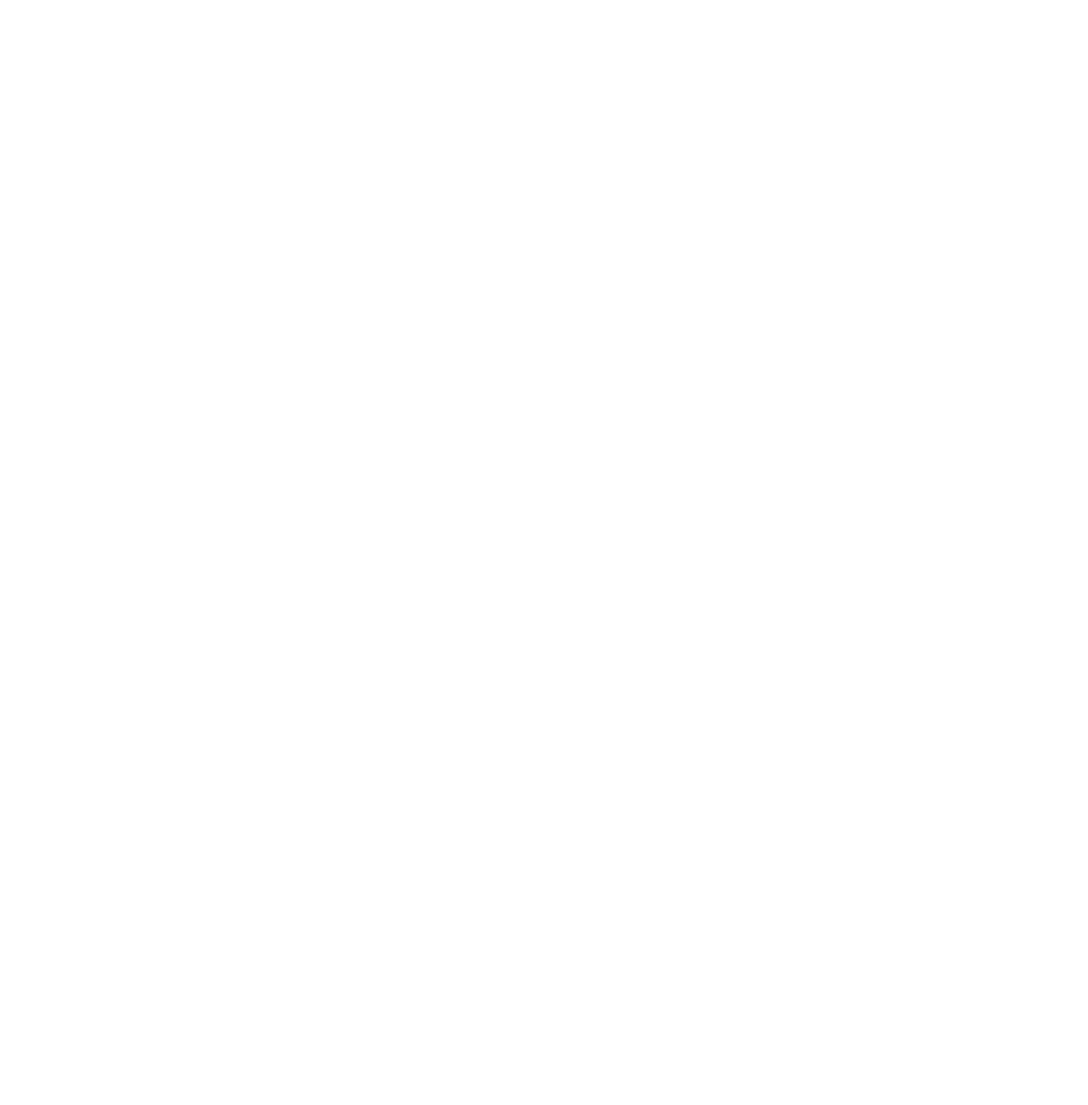
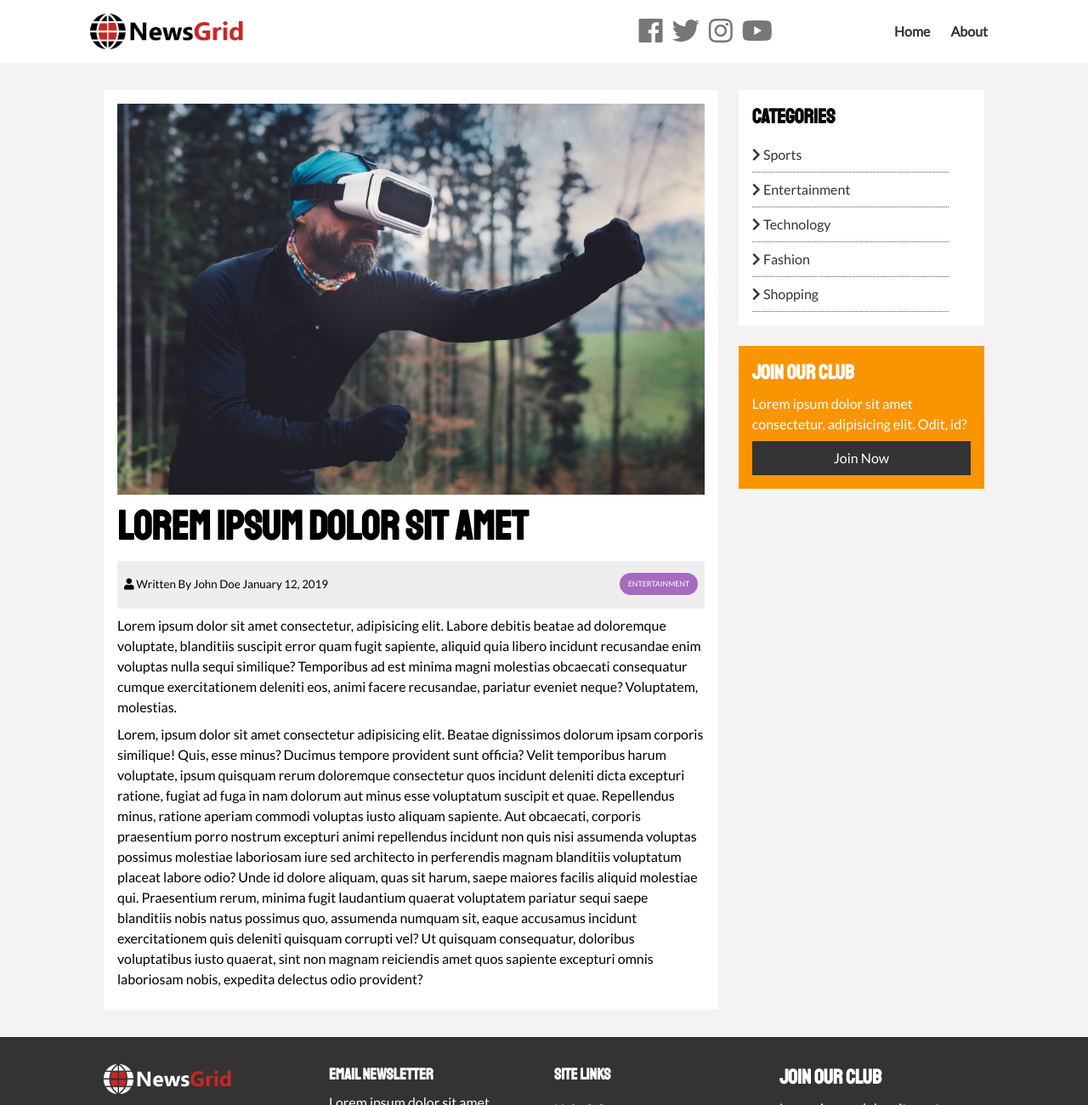
Before and after one commit to RehanY147/news-grid, a plain HTML site: page article.html in a window 1280 px wide. Shown: the top 1300 px of the page at 85% size. Before the commit the page ends 800 px from the top, so only its background shows below. Drawn offline with Linux system fonts and the light colour scheme.

Commit message:
Article page done

```diff
--- a/about.html
+++ b/about.html
@@ -0,0 +1,107 @@
+<!DOCTYPE html>
+<html lang="en">
+
+<head>
+    <meta charset="UTF-8">
+    <meta name="viewport" content="width=device-width, initial-scale=1.0">
+    <meta http-equiv="X-UA-Compatible" content="ie=edge">
+    <link rel="stylesheet" href="https://use.fontawesome.com/releases/v5.6.3/css/all.css"
+        integrity="sha384-UHRtZLI+pbxtHCWp1t77Bi1L4ZtiqrqD80Kn4Z8NTSRyMA2Fd33n5dQ8lWUE00s/" crossorigin="anonymous">
+    <link href="https://fonts.googleapis.com/css?family=Lato|Staatliches" rel="stylesheet">
+    <link rel="stylesheet" href="css/style.css">
+    <link rel="stylesheet" media="screen and (max-width: 768px)" href="css/mobile.css">
+    <link rel="shortcut icon" type="image/x-icon" href="favicon.ico">
+    <title>NewsGrid | About</title>
+</head>
+
+<body>
+    <nav id="main-nav">
+        <div class="container">
+            <img src="img/logo.png" alt="NewsGrid" class="logo">
+            <div class="social">
+                <a href="http://facebook.com" target="_blank"><i class="fab fa-facebook fa-2x"></i></a>
+                <a href="http://twitter.com" target="_blank"><i class="fab fa-twitter fa-2x"></i></a>
+                <a href="http://instagram.com" target="_blank"><i class="fab fa-instagram fa-2x"></i></a>
+                <a href="http://youtube.com" target="_blank"><i class="fab fa-youtube fa-2x"></i></a>
+            </div>
+            <ul>
+                <li><a href="index.html">Home</a></li>
+                <li><a class="current" href="about.html">About</a></li>
+            </ul>
+        </div>
+    </nav>
+
+    <section id="about">
+        <div class="container">
+            <div class="page-container">
+                <article class="card">
+                    <h1 class="l-heading">About Our Organization</h1>
+                    <p>Lorem ipsum dolor sit amet consectetur, adipisicing elit. Labore debitis beatae ad doloremque
+                        voluptate, blanditiis suscipit error quam fugit sapiente, aliquid quia libero incidunt
+                        recusandae enim voluptas nulla sequi similique? Temporibus ad est minima magni molestias
+                        obcaecati consequatur cumque exercitationem deleniti eos, animi facere recusandae, pariatur
+                        eveniet neque? Voluptatem, molestias.</p>
+                    <p>Lorem, ipsum dolor sit amet consectetur adipisicing elit. Beatae dignissimos dolorum ipsam
+                        corporis similique! Quis, esse minus? Ducimus tempore provident sunt officia? Velit temporibus
+                        harum voluptate, ipsum quisquam rerum doloremque consectetur quos incidunt deleniti dicta
+                        excepturi ratione, fugiat ad fuga in nam dolorum aut minus esse voluptatum suscipit et quae.
+                        Repellendus minus, ratione aperiam commodi voluptas iusto aliquam sapiente. Aut obcaecati,
+                        corporis praesentium porro nostrum excepturi animi repellendus incidunt non quis nisi assumenda
+                        voluptas possimus molestiae laboriosam iure sed architecto in perferendis magnam blanditiis
+                        voluptatum placeat labore odio? Unde id dolore aliquam, quas sit harum, saepe maiores facilis
+                        aliquid molestiae qui. Praesentium rerum, minima fugit laudantium quaerat voluptatem pariatur
+                        sequi saepe blanditiis nobis natus possimus quo, assumenda numquam sit, eaque accusamus incidunt
+                        exercitationem quis deleniti quisquam corrupti vel? Ut quisquam consequatur, doloribus
+                        voluptatibus iusto quaerat, sint non magnam reiciendis amet quos sapiente excepturi omnis
+                        laboriosam nobis, expedita delectus odio provident?</p>
+                </article>
+                <aside class="card bg-primary">
+                    <h2>Join Our Club</h2>
+                    <p>Lorem ipsum dolor sit amet consectetur, adipisicing elit. Odit, id?</p>
+                    <a href="#" class="btn btn-dark btn-block">Join Now</a>
+                </aside>
+            </div>
+        </div>
+    </section>
+
+    <!-- Footer -->
+    <footer id="main-footer" class="py-2">
+        <div class="container footer-container">
+            <div>
+                <img src="img/logo_light.png" alt="NewsGrid">
+                <p>Lorem, ipsum dolor sit amet consectetur adipisicing elit. Velit deserunt assumenda enim non? Ratione
+                    ipsum voluptates fuga eos earum vitae.</p>
+            </div>
+            <div>
+                <h3>Email Newsletter</h3>
+                <p>Lorem ipsum dolor sit amet consectetur adipisicing elit.</p>
+                <form>
+                    <input type="email" placeholder="Enter Email...">
+                    <input type="submit" value="Subscribe" class="btn btn-primary">
+                </form>
+            </div>
+            <div>
+                <h3>Site Links</h3>
+                <ul class="list">
+                    <li><a href="#">Help & Support</a></li>
+                    <li><a href="#">Privacy Policy</a></li>
+                    <li><a href="#">About Us</a></li>
+                    <li><a href="#">Contact</a></li>
+                </ul>
+            </div>
+            <div>
+                <h2>Join Our Club</h2>
+                <p>Lorem ipsum dolor sit amet consectetur adipisicing elit. Modi, nesciunt!</p>
+                <a href="#" class="btn btn-secondary">Join Now</a>
+            </div>
+            <div>
+                <p>
+                    Copyright &copy; 2019, All Rights Reserved
+                </p>
+            </div>
+        </div>
+    </footer>
+
+</body>
+
+</html>
--- a/article.html
+++ b/article.html
@@ -0,0 +1,126 @@
+<!DOCTYPE html>
+<html lang="en">
+
+<head>
+    <meta charset="UTF-8">
+    <meta name="viewport" content="width=device-width, initial-scale=1.0">
+    <meta http-equiv="X-UA-Compatible" content="ie=edge">
+    <link rel="stylesheet" href="https://use.fontawesome.com/releases/v5.6.3/css/all.css"
+        integrity="sha384-UHRtZLI+pbxtHCWp1t77Bi1L4ZtiqrqD80Kn4Z8NTSRyMA2Fd33n5dQ8lWUE00s/" crossorigin="anonymous">
+    <link href="https://fonts.googleapis.com/css?family=Lato|Staatliches" rel="stylesheet">
+    <link rel="stylesheet" href="css/style.css">
+    <link rel="stylesheet" media="screen and (max-width: 768px)" href="css/mobile.css">
+    <link rel="shortcut icon" type="image/x-icon" href="favicon.ico">
+    <title>NewsGrid | Latest News</title>
+</head>
+
+<body>
+    <nav id="main-nav">
+        <div class="container">
+            <img src="img/logo.png" alt="NewsGrid" class="logo">
+            <div class="social">
+                <a href="http://facebook.com" target="_blank"><i class="fab fa-facebook fa-2x"></i></a>
+                <a href="http://twitter.com" target="_blank"><i class="fab fa-twitter fa-2x"></i></a>
+                <a href="http://instagram.com" target="_blank"><i class="fab fa-instagram fa-2x"></i></a>
+                <a href="http://youtube.com" target="_blank"><i class="fab fa-youtube fa-2x"></i></a>
+            </div>
+            <ul>
+                <li><a href="index.html">Home</a></li>
+                <li><a href="about.html">About</a></li>
+            </ul>
+        </div>
+    </nav>
+
+    <section id="article">
+        <div class="container">
+            <div class="page-container">
+                <article class="card">
+                    <img src="img/articles/ent1.jpg" alt="">
+                    <h1 class="l-heading">Lorem ipsum dolor sit amet</h1>
+                    <div class="meta">
+                        <small>
+                            <i class="fas fa-user"></i> Written By John Doe January 12, 2019
+                        </small>
+                        <div class="category category-ent">Entertainment</div>
+                    </div>
+                    <p>Lorem ipsum dolor sit amet consectetur, adipisicing elit. Labore debitis beatae ad doloremque
+                        voluptate, blanditiis suscipit error quam fugit sapiente, aliquid quia libero incidunt
+                        recusandae enim voluptas nulla sequi similique? Temporibus ad est minima magni molestias
+                        obcaecati consequatur cumque exercitationem deleniti eos, animi facere recusandae, pariatur
+                        eveniet neque? Voluptatem, molestias.</p>
+                    <p>Lorem, ipsum dolor sit amet consectetur adipisicing elit. Beatae dignissimos dolorum ipsam
+                        corporis similique! Quis, esse minus? Ducimus tempore provident sunt officia? Velit temporibus
+                        harum voluptate, ipsum quisquam rerum doloremque consectetur quos incidunt deleniti dicta
+                        excepturi ratione, fugiat ad fuga in nam dolorum aut minus esse voluptatum suscipit et quae.
+                        Repellendus minus, ratione aperiam commodi voluptas iusto aliquam sapiente. Aut obcaecati,
+                        corporis praesentium porro nostrum excepturi animi repellendus incidunt non quis nisi assumenda
+                        voluptas possimus molestiae laboriosam iure sed architecto in perferendis magnam blanditiis
+                        voluptatum placeat labore odio? Unde id dolore aliquam, quas sit harum, saepe maiores facilis
+                        aliquid molestiae qui. Praesentium rerum, minima fugit laudantium quaerat voluptatem pariatur
+                        sequi saepe blanditiis nobis natus possimus quo, assumenda numquam sit, eaque accusamus incidunt
+                        exercitationem quis deleniti quisquam corrupti vel? Ut quisquam consequatur, doloribus
+                        voluptatibus iusto quaerat, sint non magnam reiciendis amet quos sapiente excepturi omnis
+                        laboriosam nobis, expedita delectus odio provident?</p>
+                </article>
+
+                <aside id="categories" class="card">
+                    <h2>Categories</h2>
+                    <ul class="list">
+                        <li><a href="#"><i class="fas fa-chevron-right"></i> Sports</a></li>
+                        <li><a href="#"><i class="fas fa-chevron-right"></i> Entertainment</a></li>
+                        <li><a href="#"><i class="fas fa-chevron-right"></i> Technology</a></li>
+                        <li><a href="#"><i class="fas fa-chevron-right"></i> Fashion</a></li>
+                        <li><a href="#"><i class="fas fa-chevron-right"></i> Shopping</a></li>
+                    </ul>
+                </aside>
+
+                <aside class="card bg-secondary">
+                    <h2>Join Our Club</h2>
+                    <p>Lorem ipsum dolor sit amet consectetur, adipisicing elit. Odit, id?</p>
+                    <a href="#" class="btn btn-dark btn-block">Join Now</a>
+                </aside>
+            </div>
+        </div>
+    </section>
+
+    <!-- Footer -->
+    <footer id="main-footer" class="py-2">
+        <div class="container footer-container">
+            <div>
+                <img src="img/logo_light.png" alt="NewsGrid">
+                <p>Lorem, ipsum dolor sit amet consectetur adipisicing elit. Velit deserunt assumenda enim non? Ratione
+                    ipsum voluptates fuga eos earum vitae.</p>
+            </div>
+            <div>
+                <h3>Email Newsletter</h3>
+                <p>Lorem ipsum dolor sit amet consectetur adipisicing elit.</p>
+                <form>
+                    <input type="email" placeholder="Enter Email...">
+                    <input type="submit" value="Subscribe" class="btn btn-primary">
+                </form>
+            </div>
+            <div>
+                <h3>Site Links</h3>
+                <ul class="list">
+                    <li><a href="#">Help & Support</a></li>
+                    <li><a href="#">Privacy Policy</a></li>
+                    <li><a href="#">About Us</a></li>
+                    <li><a href="#">Contact</a></li>
+                </ul>
+            </div>
+            <div>
+                <h2>Join Our Club</h2>
+                <p>Lorem ipsum dolor sit amet consectetur adipisicing elit. Modi, nesciunt!</p>
+                <a href="#" class="btn btn-secondary">Join Now</a>
+            </div>
+            <div>
+                <p>
+                    Copyright &copy; 2019, All Rights Reserved
+                </p>
+            </div>
+        </div>
+    </footer>
+
+</body>
+
+</html>
--- a/css/style.css
+++ b/css/style.css
@@ -122,6 +122,11 @@ h1, h2, h3, h4, h5, h6 {
     color: #fff;
 }
 
+
+.l-heading {
+    font-size: 3rem;
+}
+
 .list li {
     padding: 0.5rem 0;
     border-bottom: #555 dotted 1px;
@@ -131,6 +136,19 @@ h1, h2, h3, h4, h5, h6 {
 .list li a:hover {
     color: var(--primary-color) !important;
 }
+
+/* Inner page grid container */
+.page-container {
+    display: grid;
+    grid-template-columns: 5fr 2fr;
+    margin: 2rem 0;
+    grid-gap: 1.5rem;
+}
+
+.page-container > *:first-child {
+    grid-row: 1 / span 3;
+}
+
 /* Navigation */
 #main-nav {
     background: #fff;
@@ -234,6 +252,17 @@ h1, h2, h3, h4, h5, h6 {
 #home-articles .articles-container > *:last-child {
     grid-column: 2 / span 2;
 }
+#article .meta {
+    display: flex;
+    justify-content: space-between;
+    align-items: center;
+    background: #eee;
+    padding: 0.5rem;
+}
+
+#article .meta .category {
+    margin-top: 0.4rem;
+}
 
 
 
```
